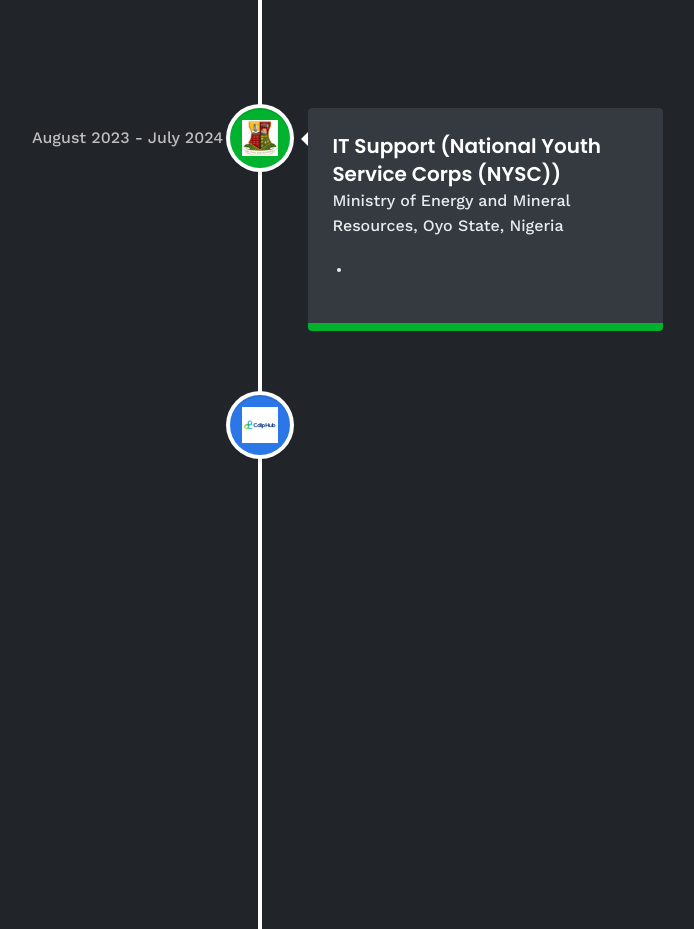
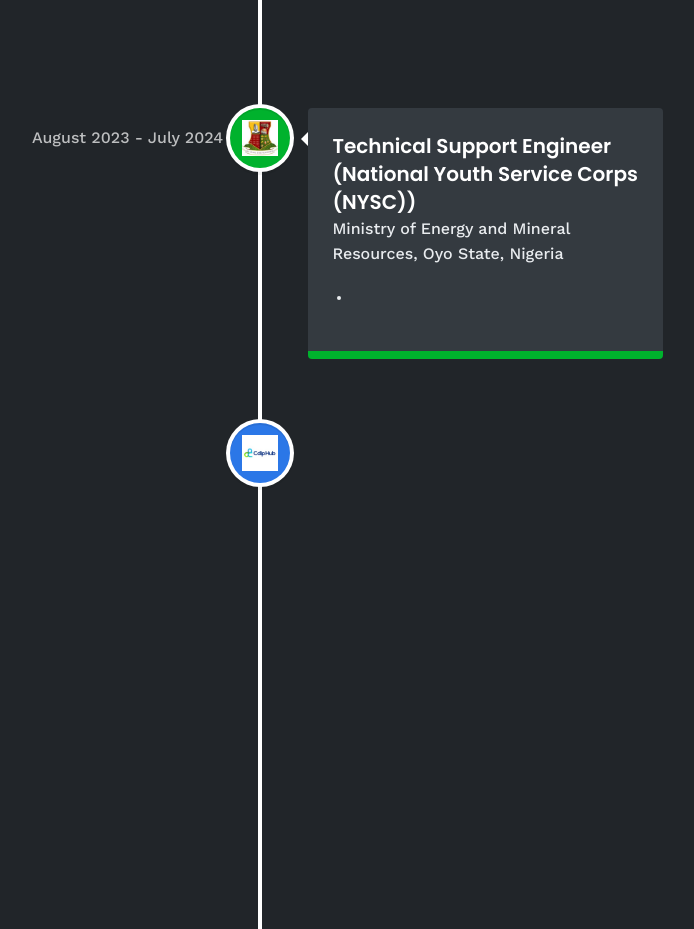
Before and after one commit to Caryourdaysbm/myportfolio, a React (Vite) app: page /about in a window 1280 px wide. Shown: the part 1440-2369 px from the top of the page, without its empty margins (380-1074 px from the left). Built offline with nearby package versions, Linux system fonts and the light colour scheme; no server answers.

Commit message:
added projectstake fix

```diff
--- a/src/constants/index.js
+++ b/src/constants/index.js
@@ -140,7 +140,7 @@
     },
 
     {
-        title: "IT Support (National Youth Service Corps (NYSC))",
+        title: "Technical Support Engineer (National Youth Service Corps (NYSC))",
         company_name: "Ministry of Energy and Mineral Resources, Oyo State, Nigeria",
         icon: Memr,
         iconBg: "#00b22d",
```
